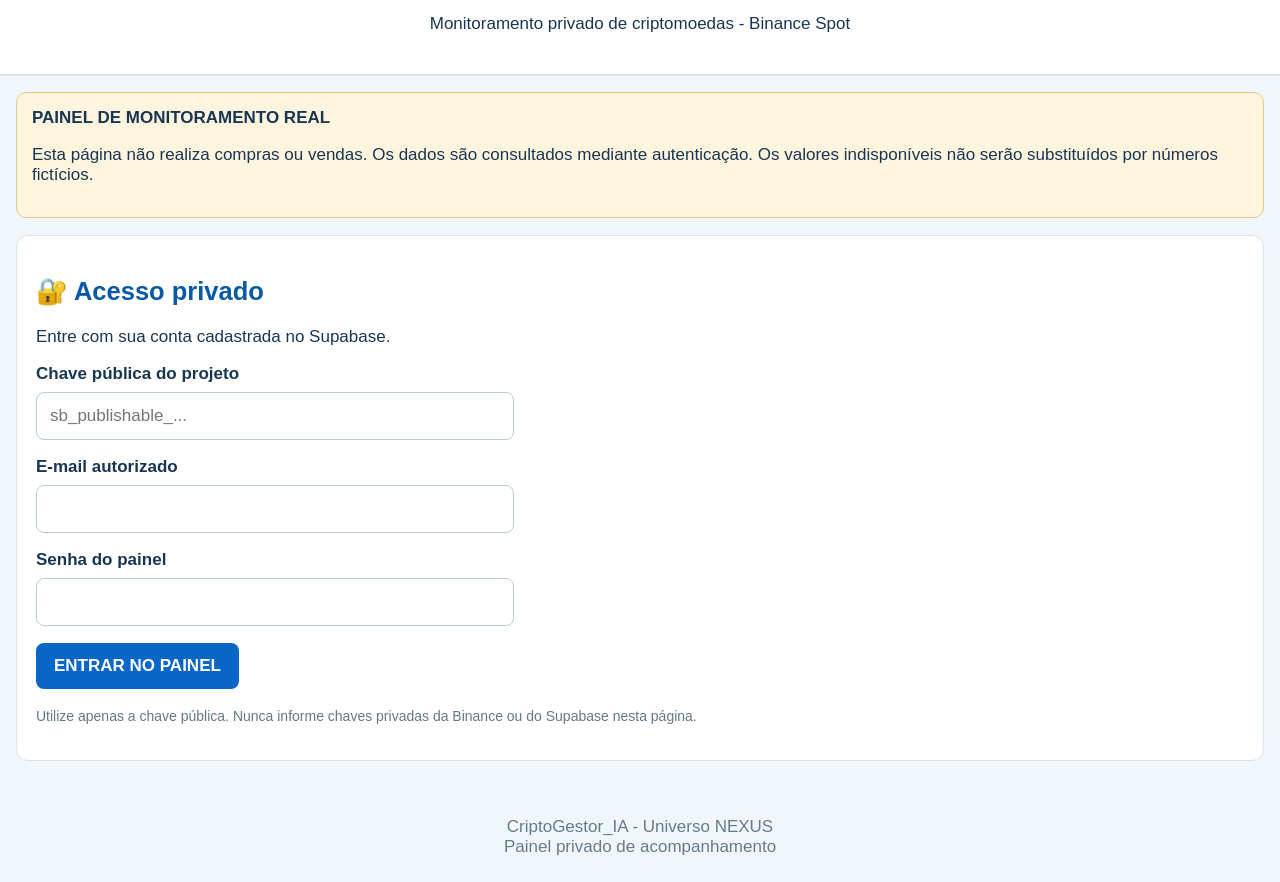
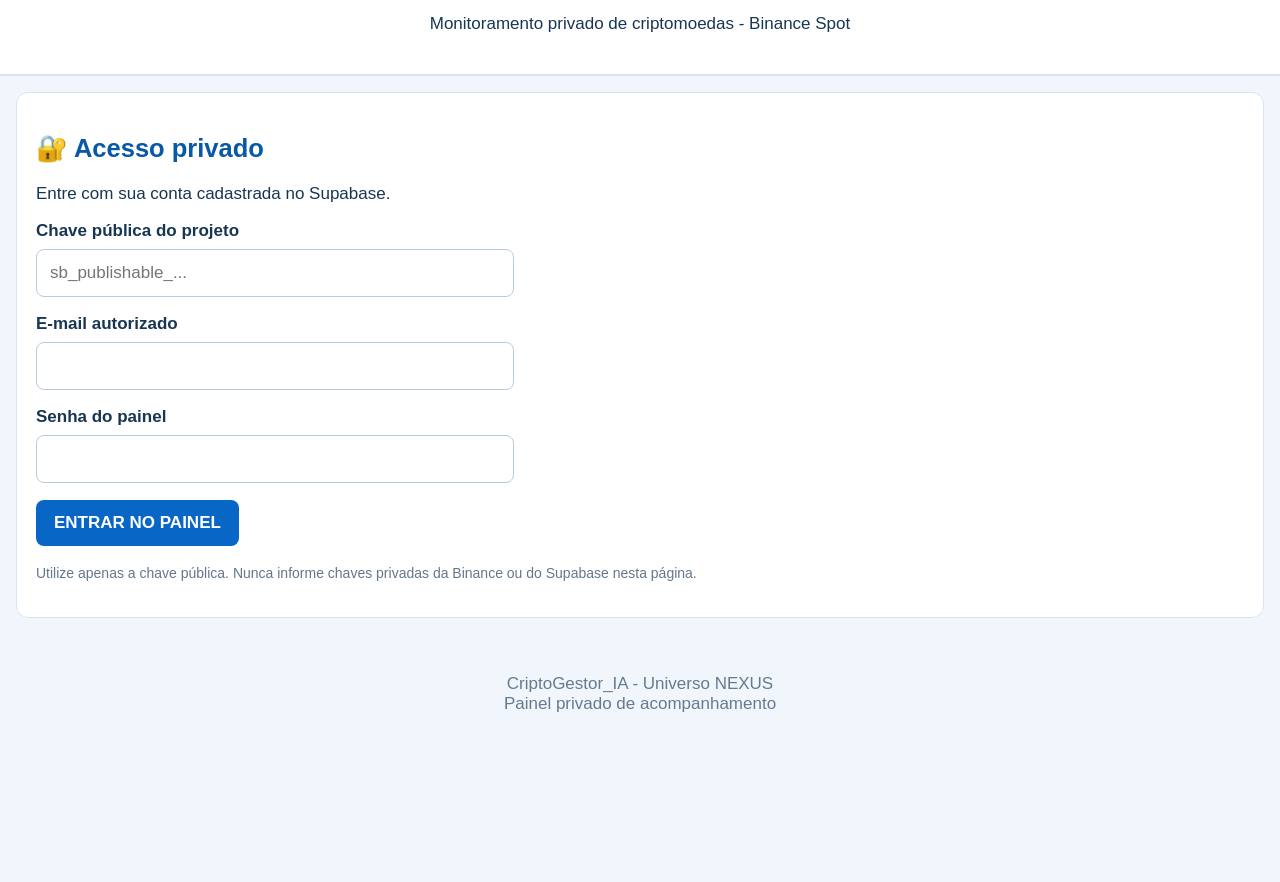
Before and after one commit to nexustalentosreais-gif/criptogestor_ia, a plain HTML site: page index.html in a window 1280 px wide. Shown: the part 65-947 px from the top of the page. After the commit the page ends 804 px from the top, so only its background shows below. Drawn offline with Linux system fonts and the light colour scheme.

Commit message:
Update index.html

```diff
--- a/index.html
+++ b/index.html
@@ -129,15 +129,6 @@
 <p>Monitoramento privado de criptomoedas - Binance Spot</p>
 </header>
 <main>
-<div class="aviso">
-<strong>PAINEL DE MONITORAMENTO REAL</strong>
-<p>
-Esta página não realiza compras ou vendas.
-Os dados são consultados mediante autenticação.
-Os valores indisponíveis não serão substituídos
-por números fictícios.
-</p>
-</div>
 <section id="login" class="card">
 <h2>🔐 Acesso privado</h2>
 <p>Entre com sua conta cadastrada no Supabase.</p>
```
